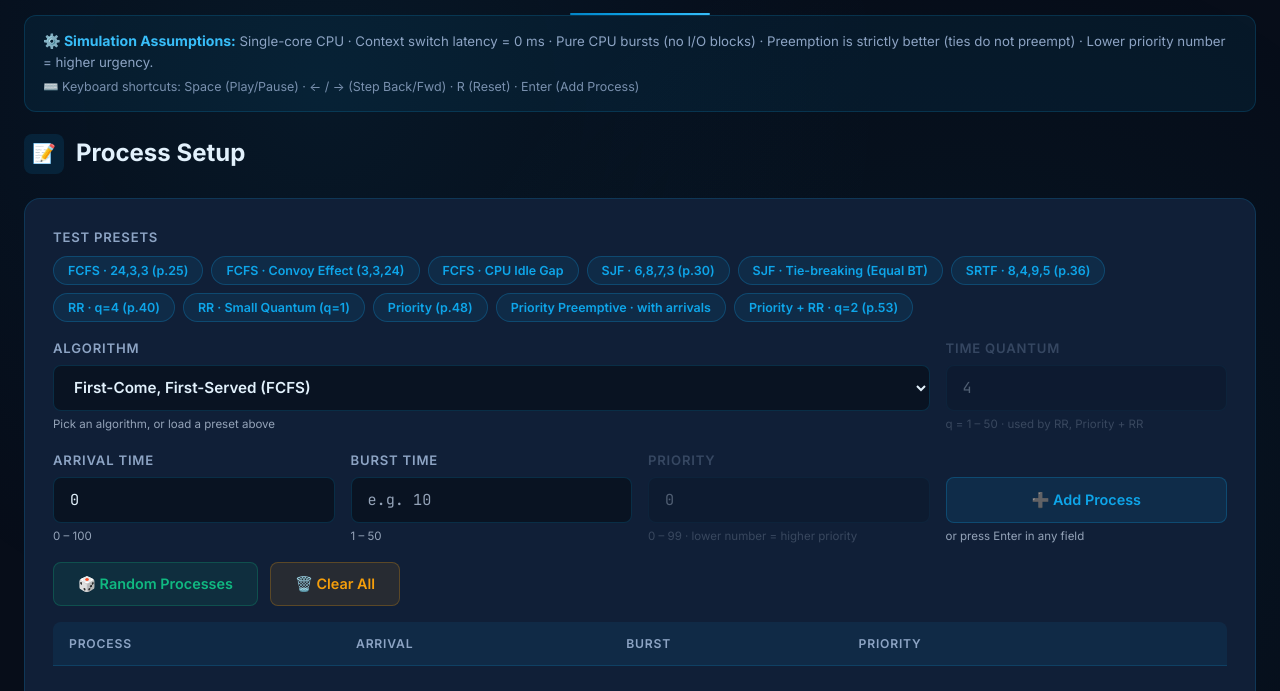
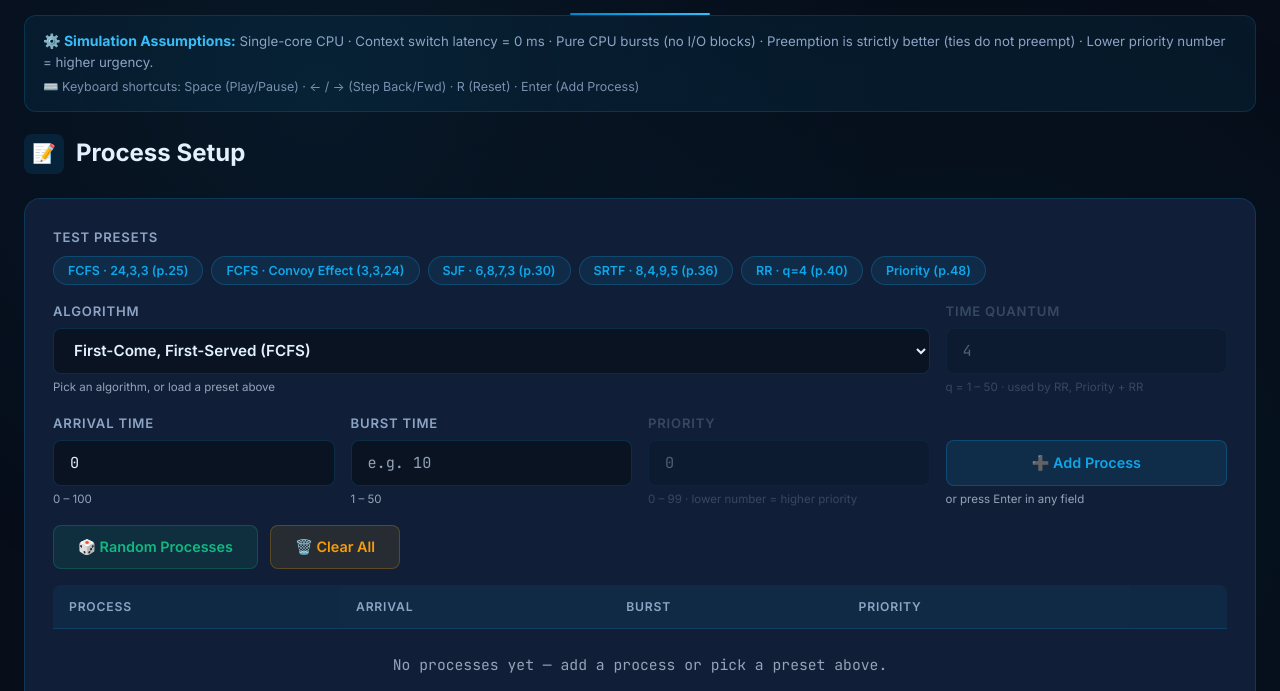
Before and after one commit to Saransck/Project-Os, a plain HTML site: page index.html in a window 1280 px wide. Shown: the part 109-800 px from the top of the page. Drawn offline with Linux system fonts and the light colour scheme.

Commit message:
refactor(presentation): streamline web preset bar to 6 core presets and trim script to pure 10-minute presentation cue cards

```diff
--- a/index.html
+++ b/index.html
@@ -1662,15 +1662,10 @@
                 <div class="preset-row">
                     <button class="preset-chip" onclick="loadPreset('fcfs1')" id="preset-fcfs1">FCFS · 24,3,3 (p.25)</button>
                     <button class="preset-chip" onclick="loadPreset('convoy')" id="preset-convoy" data-i18n="preset.convoy">FCFS · Convoy (3,3,24)</button>
-                    <button class="preset-chip" onclick="loadPreset('idle')" id="preset-idle" data-i18n="preset.idle">FCFS · Idle Gap</button>
                     <button class="preset-chip" onclick="loadPreset('sjf1')" id="preset-sjf1">SJF · 6,8,7,3 (p.30)</button>
-                    <button class="preset-chip" onclick="loadPreset('tie_sjf')" id="preset-tie_sjf" data-i18n="preset.tieSjf">SJF · Tie-break</button>
                     <button class="preset-chip" onclick="loadPreset('sjf_preempt')" id="preset-sjf_preempt">SRTF · 8,4,9,5 (p.36)</button>
                     <button class="preset-chip" onclick="loadPreset('rr1')" id="preset-rr1">RR · q=4 (p.40)</button>
-                    <button class="preset-chip" onclick="loadPreset('rr_q1')" id="preset-rr_q1" data-i18n="preset.rrQ1">RR · q=1</button>
                     <button class="preset-chip" onclick="loadPreset('priority1')" id="preset-priority1">Priority (p.48)</button>
-                    <button class="preset-chip" onclick="loadPreset('priority_pre')" id="preset-priority_pre" data-i18n="preset.priorityPre"></button>
-                    <button class="preset-chip" onclick="loadPreset('priority_rr')" id="preset-priority_rr">Priority + RR · q=2 (p.53)</button>
                 </div>
 
                 <!-- Algorithm + process input: one 4-column grid so every field lines up -->
```
Also changed, not shown: 1 other file.
